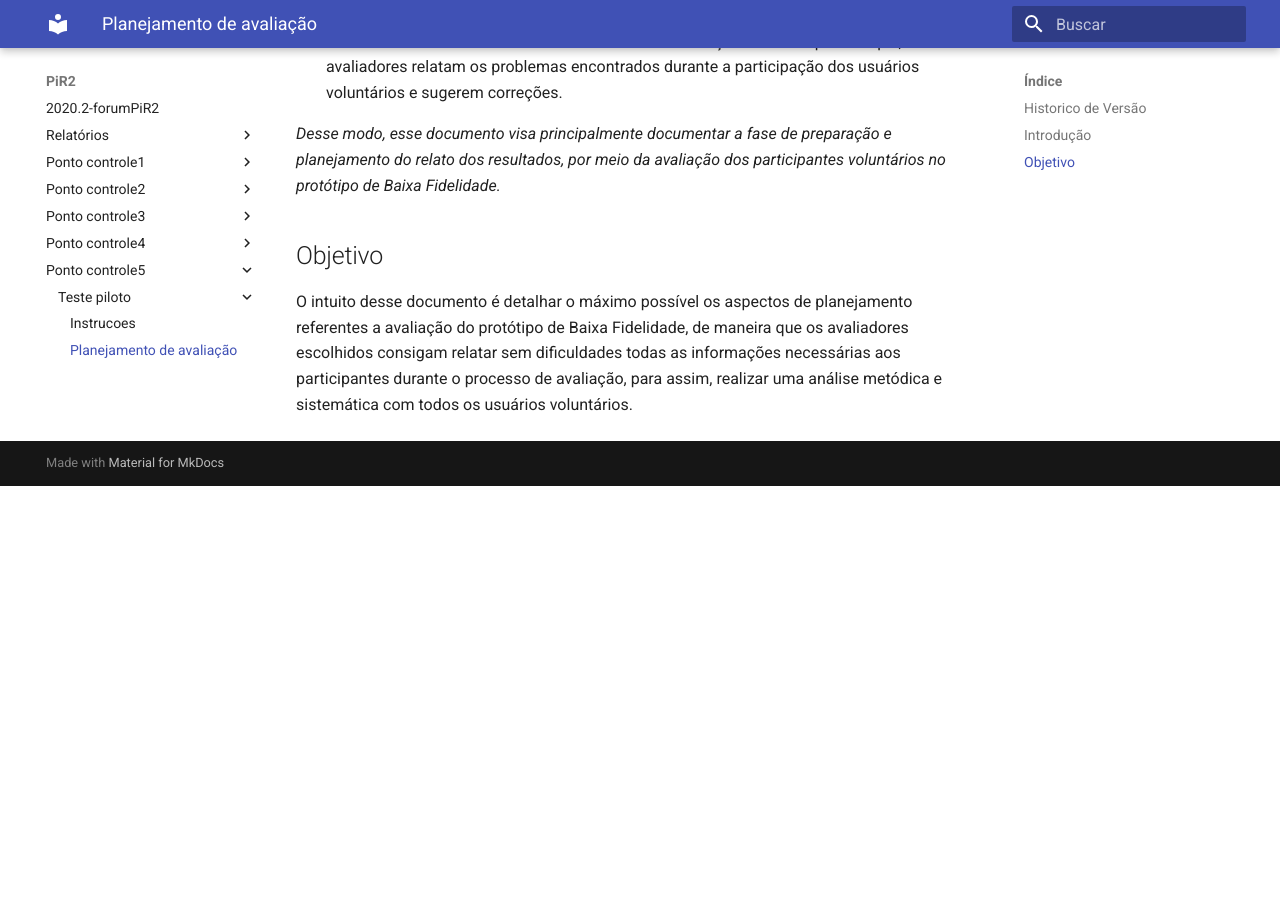
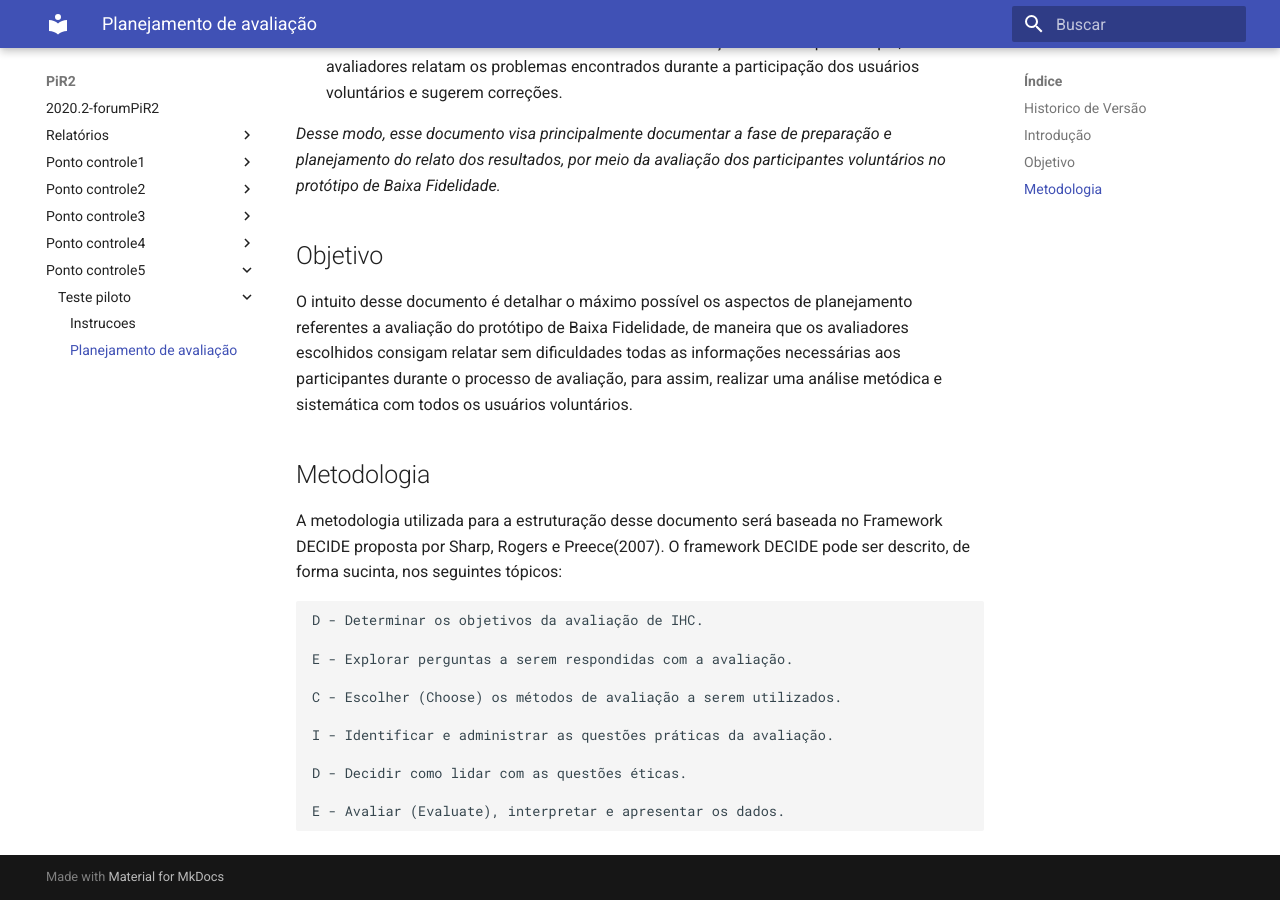
Before and after one commit to liversonp/2020.2-forumPiR2, an MkDocs documentation site: the page built from docs/ponto_controle5/teste_piloto/planejamento_da_avaliacao.md, in a window 1280 px wide and 900 px high, scrolled down 717 px. Built offline with MkDocs 1.6.1 and Material for MkDocs 9.7.7, drawn with Linux system fonts in a browser that asks for light colours; before the commit the page ends 1203 px from its top, so only the background shows below that.

Commit message:
Adição da metodologia

```diff
--- a/docs/ponto_controle5/teste_piloto/planejamento_da_avaliacao.md
+++ b/docs/ponto_controle5/teste_piloto/planejamento_da_avaliacao.md
@@ -23,3 +23,19 @@ Segundo o livro Interação Humano computador de Simone Barbosa e Bruno Silva, a
 
 ## Objetivo
 O intuito desse documento é detalhar o máximo possível os aspectos de planejamento referentes a avaliação do protótipo de Baixa Fidelidade, de maneira que os avaliadores escolhidos consigam relatar sem dificuldades todas as informações necessárias aos participantes durante o processo de avaliação, para assim, realizar uma análise metódica e sistemática com todos os usuários voluntários.
+
+## Metodologia
+
+A metodologia utilizada para a estruturação desse documento será baseada no Framework DECIDE proposta por Sharp, Rogers e Preece(2007). O framework DECIDE pode ser descrito, de forma sucinta, nos seguintes tópicos:
+
+    D - Determinar os objetivos da avaliação de IHC.
+
+    E - Explorar perguntas a serem respondidas com a avaliação.
+
+    C - Escolher (Choose) os métodos de avaliação a serem utilizados.
+
+    I - Identificar e administrar as questões práticas da avaliação.
+
+    D - Decidir como lidar com as questões éticas.
+
+    E - Avaliar (Evaluate), interpretar e apresentar os dados.
```
